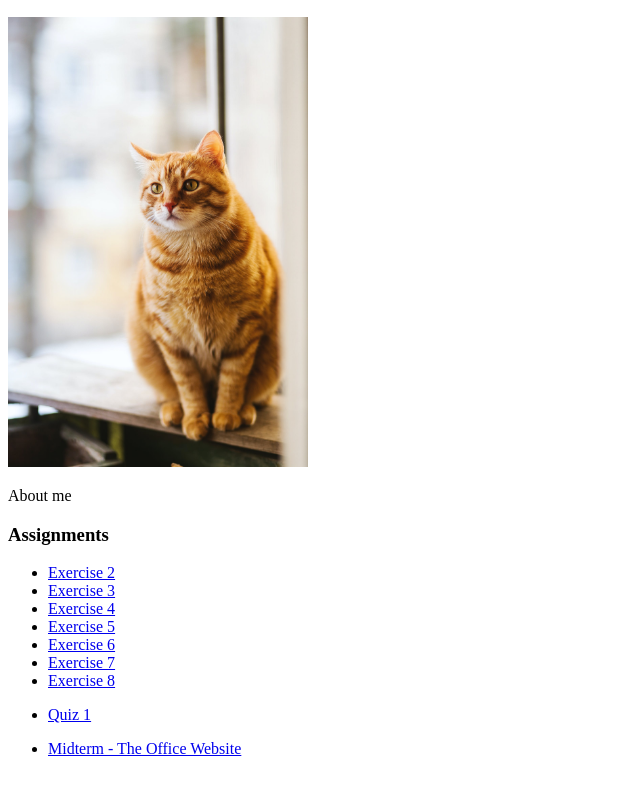
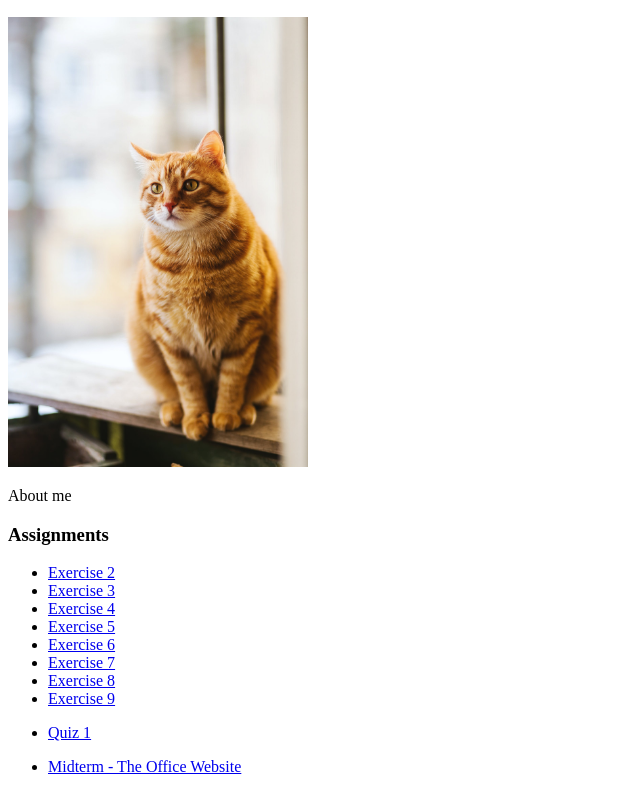
Before and after one commit to melahatk/mmp240, a plain HTML site: page index.html in a window 1280 px wide. Shown: the part 110-902 px from the top of the page, without its empty margins (0-640 px from the left). Drawn offline with Linux system fonts and the light colour scheme.

Commit message:
exercise 9

```diff
--- a/index.html
+++ b/index.html
@@ -22,6 +22,7 @@
         <li><a href="exercise6/exercise6.html">Exercise 6</a></li>
         <li><a href="exercise7/exercise7.html">Exercise 7</a></li>
         <li><a href="exercise8/exercise8.html">Exercise 8</a></li>
+        <li><a href="exercise9/exercise9.html">Exercise 9</a></li>
     </ul>
 
     <ul>
```
